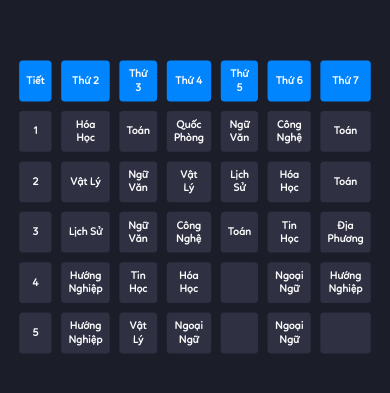
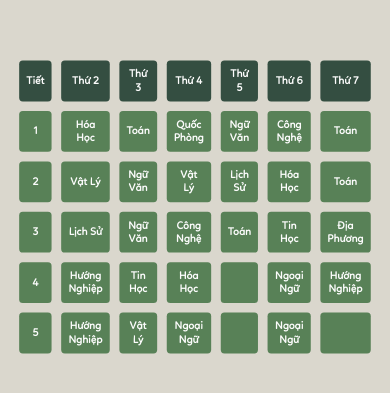
Before and after one commit to linoxolus/10a3-time-table, a plain HTML site: page index.html in a window 390 px wide. Shown: the part 215-608 px from the top of the page. Drawn offline with Linux system fonts and the light colour scheme.

Commit message:
update responsive

```diff
--- a/assets/css/base.css
+++ b/assets/css/base.css
@@ -42,6 +42,13 @@
     --primary-color2: #2f3143;
 }
 
+:root {
+    --backgroud-color: #dad7cd;
+    --text-color: #fcfcfc;
+    --primary-color: #344e41;
+    --primary-color2: #588157;
+}
+
 * {
     margin: 0;
     padding: 0;
--- a/assets/css/main.css
+++ b/assets/css/main.css
@@ -28,13 +28,13 @@
     vertical-align: middle;
 }
 
-@media screen and (min-width: 3841px) {
+@media screen and (min-width: 3840px) {
     .timetable {
         transform: scale(3);
     }
 }
 
-@media screen and (max-width: 3840px) and (min-width: 1920px) {
+@media screen and (max-width: 3839px) and (min-width: 1920px) {
     .timetable {
         transform: scale(1.7);
     }
```
